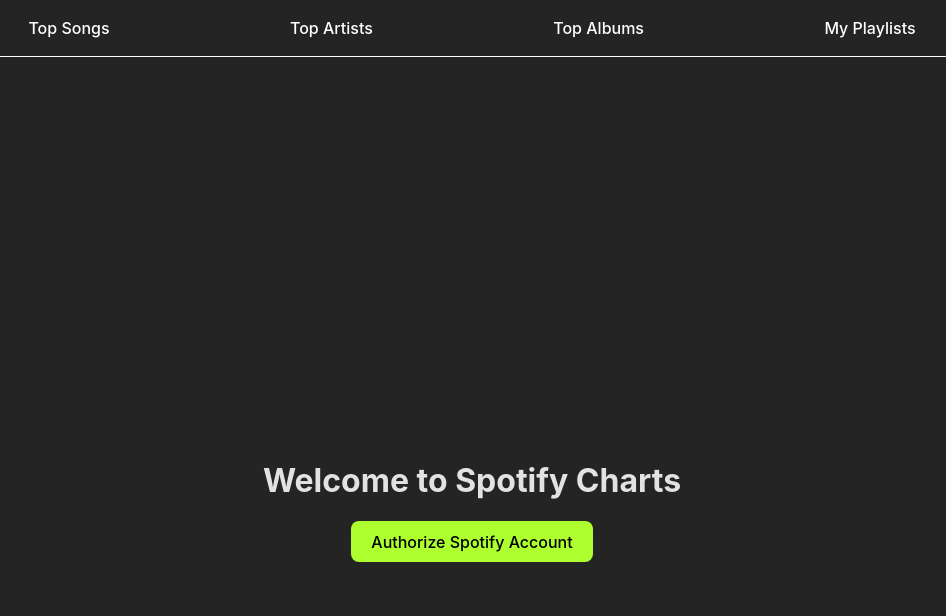
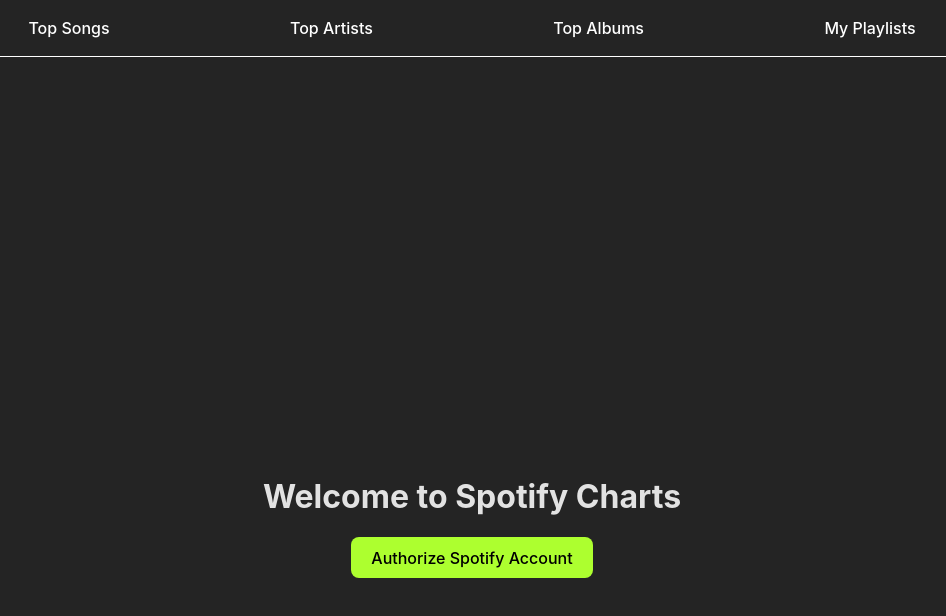
Before and after one commit to nonicalx/spotify-app, a React (Vite) app: page / in a window 1280 px wide. Shown: the top 616 px of the page, without its empty margins (168-1114 px from the left). Built offline with nearby package versions, Linux system fonts and the light colour scheme; no server answers.

Commit message:
Add padding to main

```diff
--- a/src/index.css
+++ b/src/index.css
@@ -46,3 +46,7 @@ button:hover {
   background-color: var(--primary-button-bg-color);
   color: var(--primary-button-text-color);
 }
+
+main {
+  padding: 1rem;
+}
```
